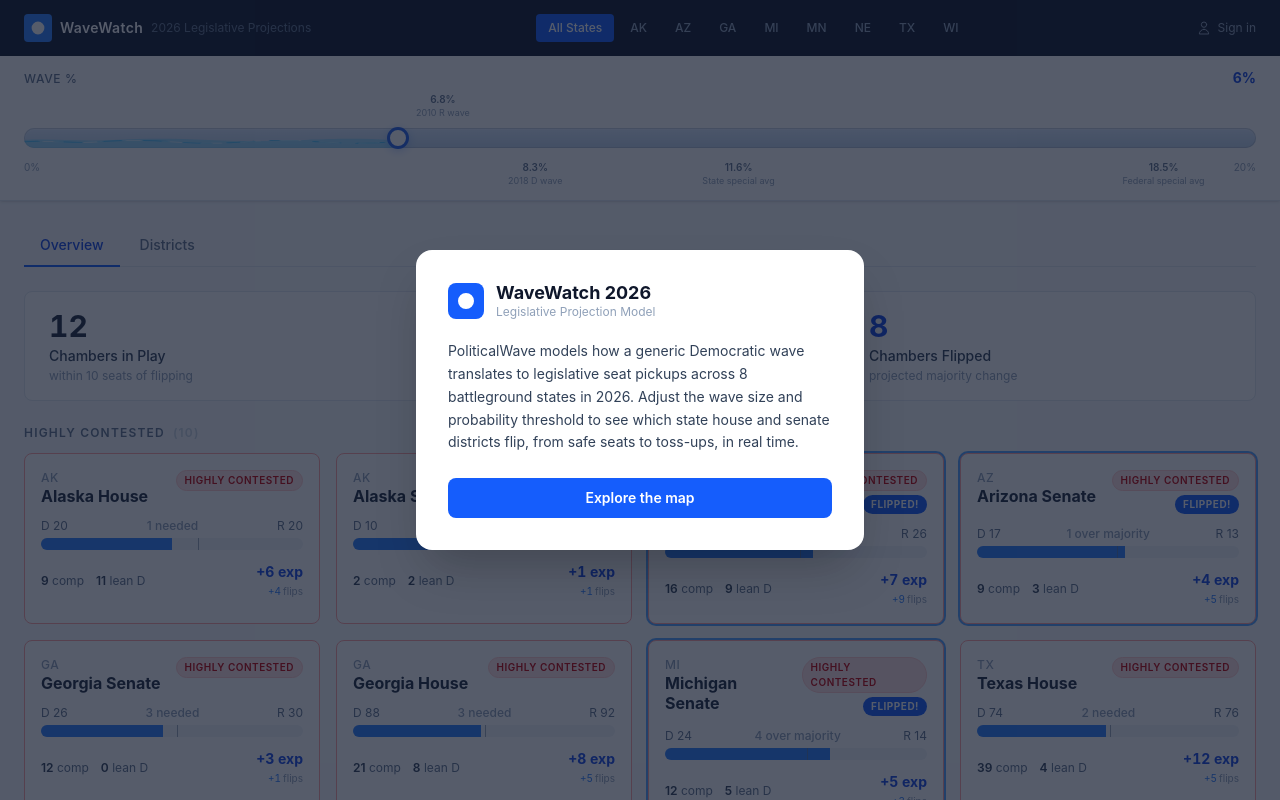
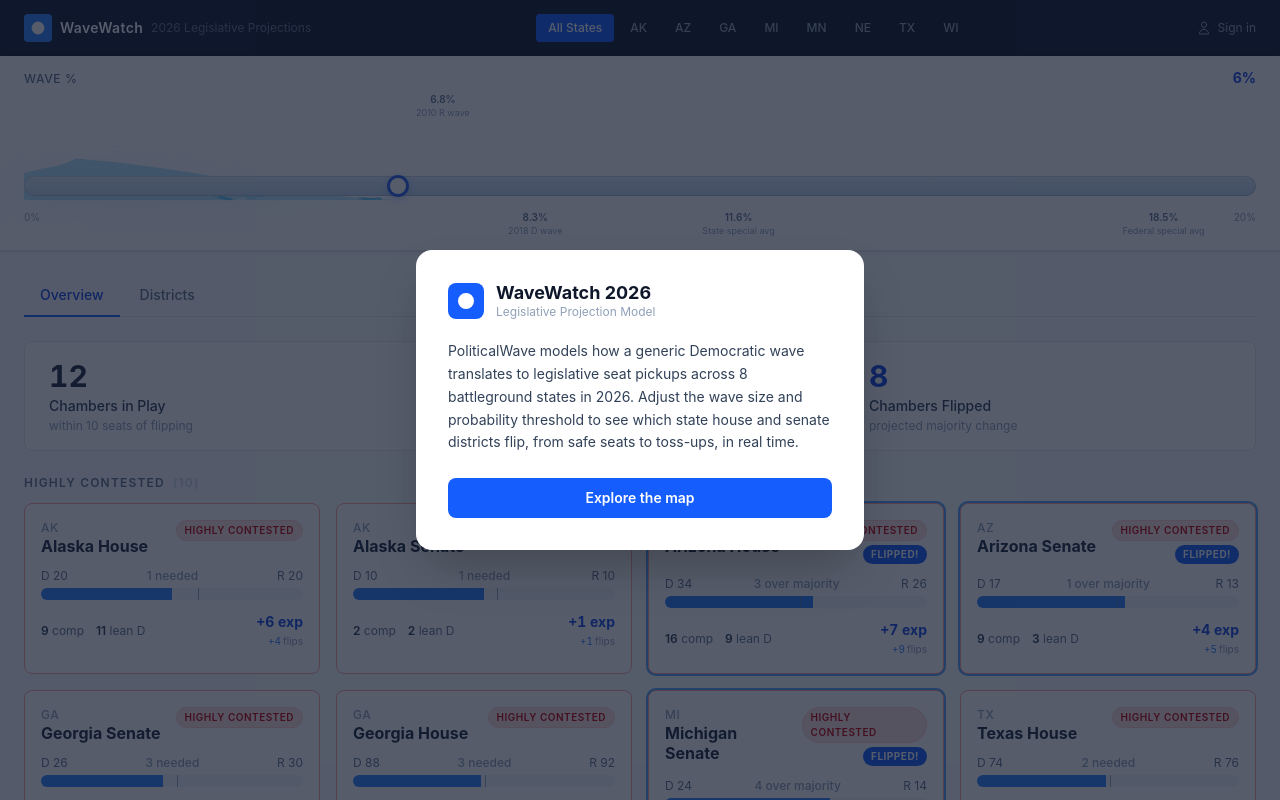
Before and after one commit to patrickvk1978/political-wave, a React (Vite) app: page / in a window 1280 px wide. Shown: the top 800 px of the page. Built offline with nearby package versions, Linux system fonts and the light colour scheme.

Commit message:
Raise wave above slider track

```diff
--- a/src/components/layout/ParameterBar.tsx
+++ b/src/components/layout/ParameterBar.tsx
@@ -17,33 +17,35 @@
 
 function WaveFill({ progress }: { progress: number }) {
   const normalized = Math.max(0, Math.min(progress / 100, 1))
-  const crestY = 23 - normalized * 13
-  const innerY = crestY + 3
+  const crestY = 48 - normalized * 34
+  const shoulderY = 24 + normalized * 5
+  const taperY = 52 - normalized * 10
+  const innerStartY = 54 - normalized * 18
+  const innerEndY = 60 - normalized * 4
 
   const areaPath = [
-    `M 0 32`,
+    `M 0 60`,
     `L 0 ${crestY}`,
-    `C 8 ${crestY - 2.5} 15 ${crestY + 2.5} 24 ${crestY}`,
-    `S 40 ${crestY - 2.5} 50 ${crestY}`,
-    `S 66 ${crestY + 2.5} 76 ${crestY}`,
-    `S 92 ${crestY - 2.5} 100 ${crestY + 0.5}`,
-    `L 100 32 Z`,
+    `C 4 ${crestY - 4} 10 ${crestY - 5} 14 ${shoulderY}`,
+    `C 22 ${shoulderY + 2} 42 ${shoulderY + 8} 66 ${taperY}`,
+    `C 78 ${taperY + 6} 90 58 100 60`,
+    `L 0 60 Z`,
   ].join(' ')
 
   const linePath = [
-    `M 0 ${innerY}`,
-    `C 7 ${innerY - 3} 13 ${innerY + 3} 20 ${innerY}`,
-    `S 33 ${innerY - 3} 40 ${innerY}`,
-    `S 53 ${innerY + 3} 60 ${innerY}`,
-    `S 73 ${innerY - 3} 80 ${innerY}`,
-    `S 93 ${innerY + 3} 100 ${innerY}`,
+    `M 10 ${innerStartY}`,
+    `C 16 ${innerStartY - 6} 20 ${innerStartY + 5} 26 ${innerStartY - 1}`,
+    `S 36 ${innerStartY + 10} 42 ${innerStartY + 4}`,
+    `S 54 ${innerStartY + 16} 60 ${innerStartY + 10}`,
+    `S 72 ${innerEndY - 1} 78 ${innerEndY - 4}`,
+    `S 90 ${innerEndY + 2} 96 ${innerEndY}`,
   ].join(' ')
 
   return (
-    <div className="wave-fill-shell absolute inset-0 overflow-hidden rounded-full pointer-events-none">
+    <div className="wave-fill-shell absolute inset-x-0 top-0 bottom-0 overflow-visible pointer-events-none">
       <div className="wave-fill-clip h-full" style={{ width: `${progress}%` }}>
         <svg
-          viewBox="0 0 100 32"
+          viewBox="0 0 100 60"
           preserveAspectRatio="none"
           className="wave-fill-svg h-full w-full min-w-full"
           aria-hidden="true"
@@ -72,7 +74,7 @@
         </div>
 
         {/* Markers above track */}
-        <div className="relative hidden sm:block h-5 mb-0.5">
+        <div className="relative hidden sm:block h-8 mb-1">
           {MARKERS.filter(m => m.row === 'above').map(m => {
             const left = (m.value / MAX) * 100
             return (
@@ -89,9 +91,9 @@
         </div>
 
         {/* Slider track with tick marks */}
-        <div className="relative pt-1">
+        <div className="relative">
           {/* Tick marks */}
-          <div className="absolute inset-0 pointer-events-none hidden sm:block">
+          <div className="absolute inset-x-0 bottom-3 h-5 pointer-events-none hidden sm:block">
             {MARKERS.map(m => {
               const left = (m.value / MAX) * 100
               return (
@@ -100,15 +102,15 @@
                   className="absolute top-0 bottom-0 flex items-center"
                   style={{ left: `${left}%` }}
                 >
-                  <div className="w-px h-3 bg-slate-300" />
+                  <div className="w-px h-5 bg-slate-300/80" />
                 </div>
               )
             })}
           </div>
 
-          <div className="relative h-10 flex items-center">
-            <div className="wave-slider-track absolute inset-x-0 top-1/2 -translate-y-1/2 h-5 rounded-full" />
+          <div className="relative h-18 sm:h-20">
             <WaveFill progress={progress} />
+            <div className="wave-slider-track absolute inset-x-0 bottom-3 h-5 rounded-full" />
             <input
               type="range"
               min={0}
@@ -116,7 +118,7 @@
               step={0.01}
               value={params.wave}
               onChange={e => onChange({ wave: parseFloat(e.target.value) })}
-              className="wave-slider relative z-10 w-full cursor-pointer"
+              className="wave-slider absolute inset-x-0 bottom-3 z-10 w-full cursor-pointer"
             />
           </div>
         </div>
--- a/src/index.css
+++ b/src/index.css
@@ -12,7 +12,7 @@
 }
 
 .wave-slider {
-  height: 40px;
+  height: 20px;
   appearance: none;
   background: transparent;
 }
@@ -35,14 +35,13 @@
 }
 
 .wave-fill-shell {
-  top: 50%;
-  height: 20px;
-  transform: translateY(-50%);
+  height: 72px;
 }
 
 .wave-fill-clip {
   max-width: 100%;
   transition: width 140ms ease-out;
+  overflow: visible;
 }
 
 .wave-fill-svg {
@@ -50,7 +49,8 @@
 }
 
 .wave-fill-area {
-  fill: rgba(125, 211, 252, 0.62);
+  fill: rgba(125, 211, 252, 0.55);
+  filter: drop-shadow(0 6px 10px rgba(125, 211, 252, 0.2));
 }
 
 .wave-fill-line {
@@ -60,15 +60,15 @@
 }
 
 .wave-fill-line-a {
-  stroke-width: 1.45;
-  stroke-dasharray: 7 5;
+  stroke-width: 1.8;
+  stroke-dasharray: 10 6;
   animation: wave-drift-a 9s linear infinite;
 }
 
 .wave-fill-line-b {
-  stroke-width: 1.1;
+  stroke-width: 1.3;
   stroke: rgba(255, 255, 255, 0.55);
-  stroke-dasharray: 5 6;
+  stroke-dasharray: 7 7;
   animation: wave-drift-b 11s linear infinite;
 }
 
@@ -109,7 +109,7 @@
     stroke-dashoffset: 0;
   }
   to {
-    stroke-dashoffset: -72;
+    stroke-dashoffset: -96;
   }
 }
 
```
